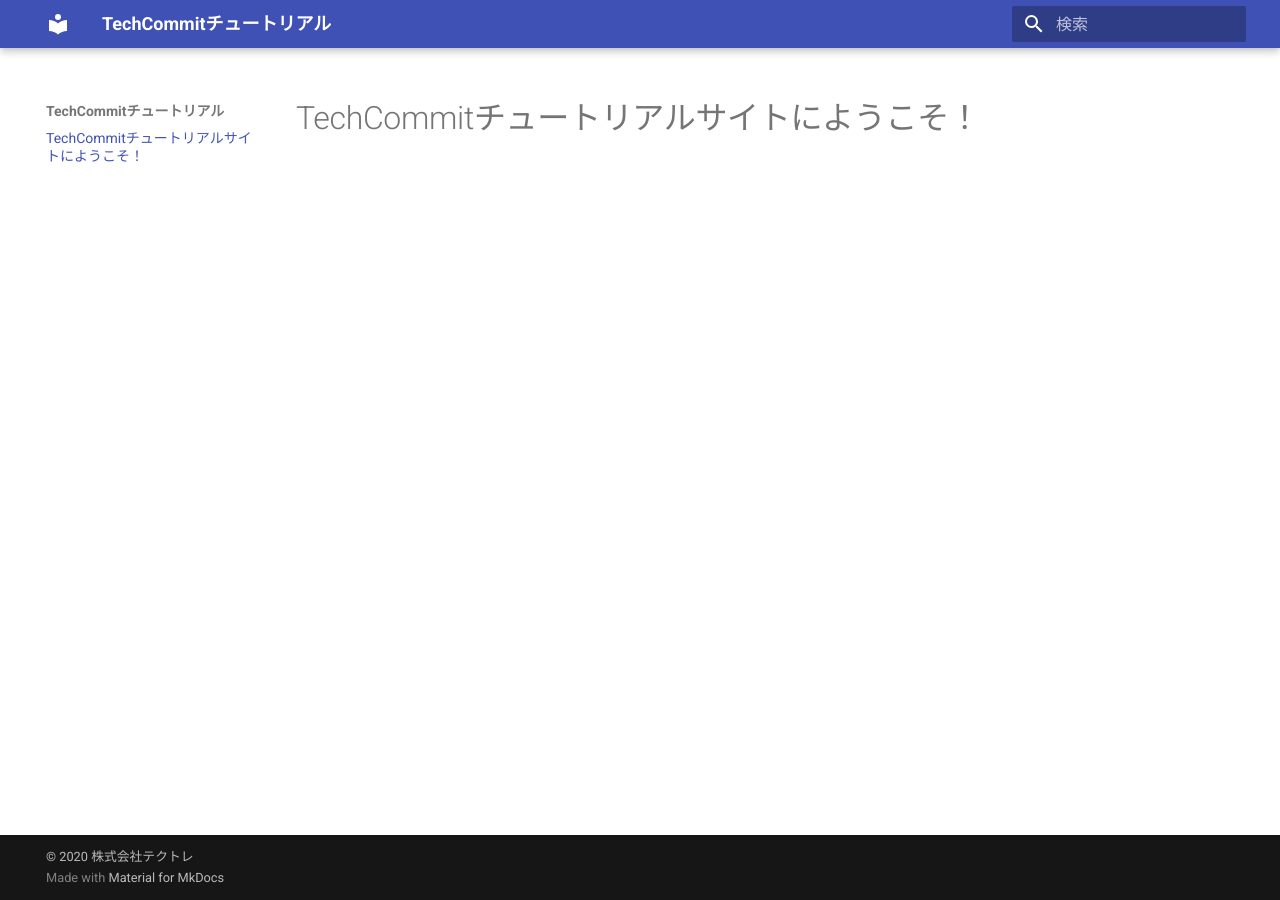
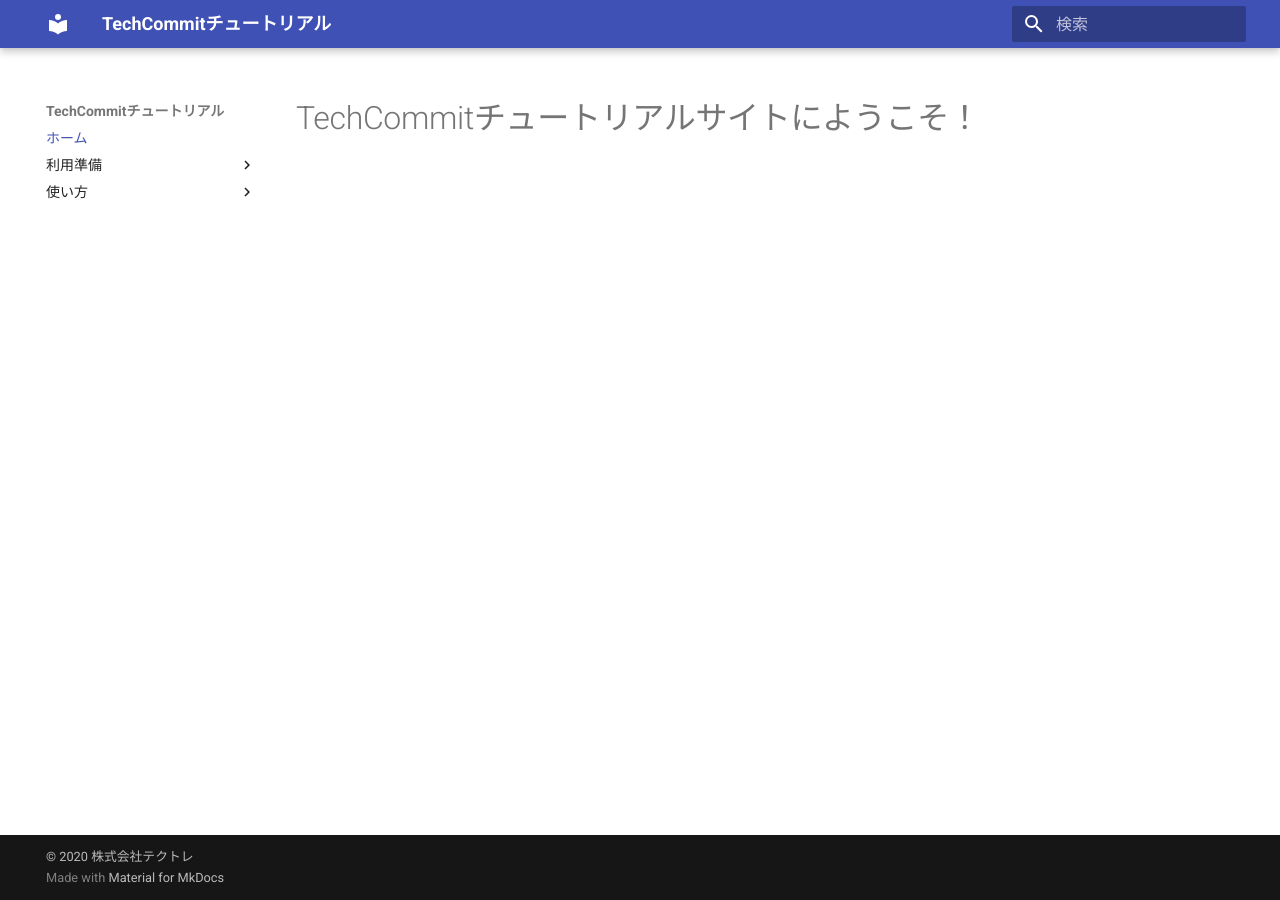
Before and after one commit to tech-training/tech-commit-doc, an MkDocs documentation site: the page built from docs/index.md, in a window 1280 px wide. Built offline with MkDocs 1.6.1 and Material for MkDocs 9.7.7, drawn with Linux system fonts in a browser that asks for light colours; part of the change alters nothing that is shown.

Commit message:
ページ構成を追加

```diff
--- a/mkdocs.yml
+++ b/mkdocs.yml
@@ -17,3 +17,20 @@ theme:
   palette:
     primary: 'indigo'
     accent: 'amber'
+
+# ページ構成
+nav:
+- ホーム: 'index.md'
+- 利用準備:
+  - サイト編: 'preparation-site.md'
+  - ツール編: 'preparation-tool.md'
+- 使い方:
+  - Slackの導入とワークスペースの参加方法: 'join-slack.md'
+  - Slackチャンネルの参加方法: 'join-slack-channel.md'
+  - Zoomのインストール方法と基本的な使い方: 'install-zoom.md'
+  - オンラインもくもく会の活用方法: 'mokumoku.md'
+  - オンライン週末勉強会の活用方法: 'online-event.md'
+  - 学習日報の活用方法: 'learning-report.md'
+  - 学習日報ツイート機能: 'learning-report-tweet.md'
+  - 挑戦状の活用方法: 'challenge.md'
+  - ブックマークの活用方法: 'bookmark.md'
```
